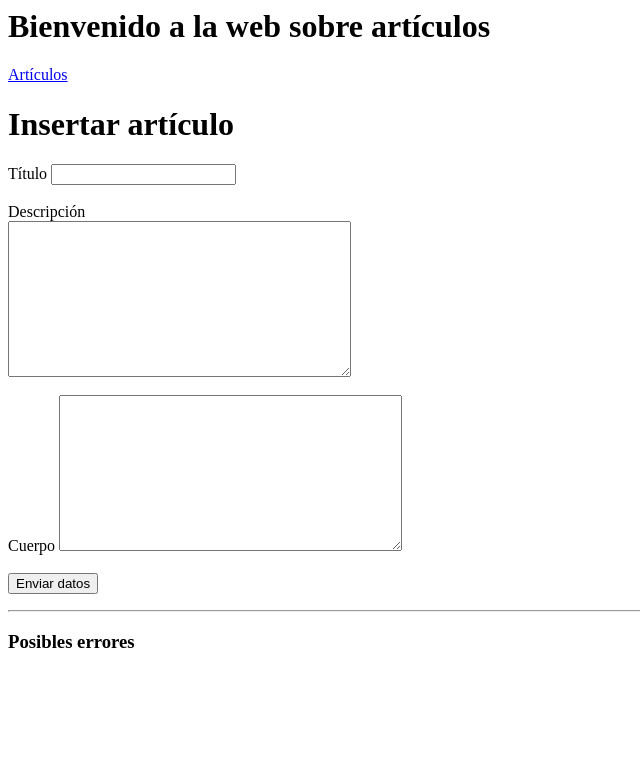
After one commit to UrielKaralden/CodeIgniter, a CodeIgniter app: the page made by application/views/formulario_view.php in a window 1280 px wide. The commit adds this page. Shown: the top 780 px of the page, without its empty margins (0-640 px from the left). Run offline with CodeIgniter, Linux system fonts and the light colour scheme.

Commit message:
13.3 Creamos un formulario para introducir artículos

```diff
--- a/application/views/articulos_view.php
+++ b/application/views/articulos_view.php
@@ -4,7 +4,7 @@
     </head>
     <body>
         <h1>Bienvenido a la web sobre artículos</h1>
-        <a href="<?php base_url().'index.php/formulario/'?>"
+        <a href="<?= base_url().'index.php/formulario/'?>"
             title='Añadir artículo'>Añadir artículo</a>
         <p>Estos son los artículos publicados.</p>
     </body>
--- /dev/null
+++ b/application/views/formulario_view.php
@@ -0,0 +1,35 @@
+<html>
+    <head>
+        <meta charset = "utf-8">
+	    <title>Nuevo artículo</title>
+    </head>
+    <body>
+        <h1>Bienvenido a la web sobre artículos</h1>
+        <a href="<?= base_url().'index.php/articulos/'?>"
+            title='Artículos'>Artículos</a>
+        <h1>Insertar artículo</h1>
+
+        <?= form_open(base_url().'index.php/formulario/validar',
+            array('name'=>'mi_form', 'id'=>'form'));?>
+
+        <?= form_label('Título','Título', array('class'=>'label'));?>
+        <?= form_input('titulo','','class="input"');?> <br><br>
+        <!-- La web no detecta la entrada de valores en el campo Título -->
+
+        <?= form_label('Descripción','Descripción',
+            array('class'=>'label'));?><br>
+        <?= form_textarea('descripcion','', 'class="textarea" row="25px"');?>
+        <br><br>
+
+        <?= form_label('Cuerpo','Cuerpo', array('class'=>'label'));?>
+        <?= form_textarea('cuerpo','', 'class="textarea" row="50px"');?>
+        <br><br>
+
+        <?= form_submit('submit','Enviar datos','class="submit"');?>
+        <?= form_close();?>
+
+        <hr>
+        <h3>Posibles errores</h3>
+        <?= validation_errors(); ?>
+    </body>
+</html>
```
Also changed, not shown: application/controllers/Formulario.php (added, +40 -0 lines), application/views/un_articulo_view.php (added, +15 -0 lines).
